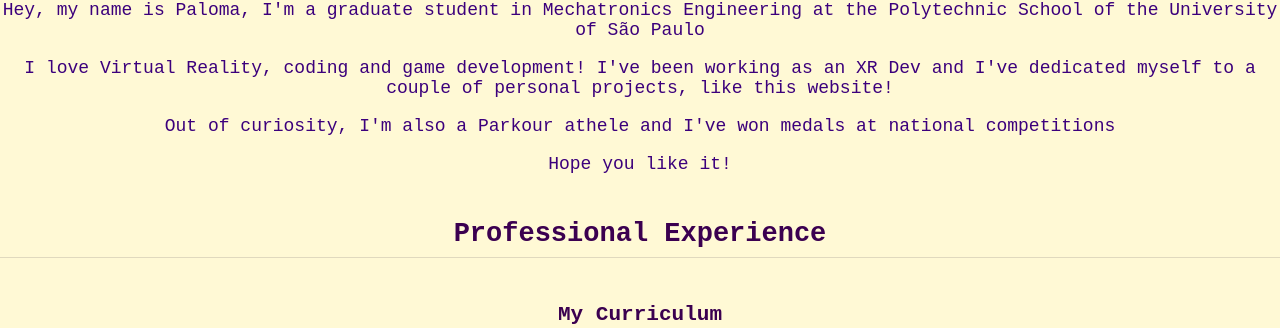
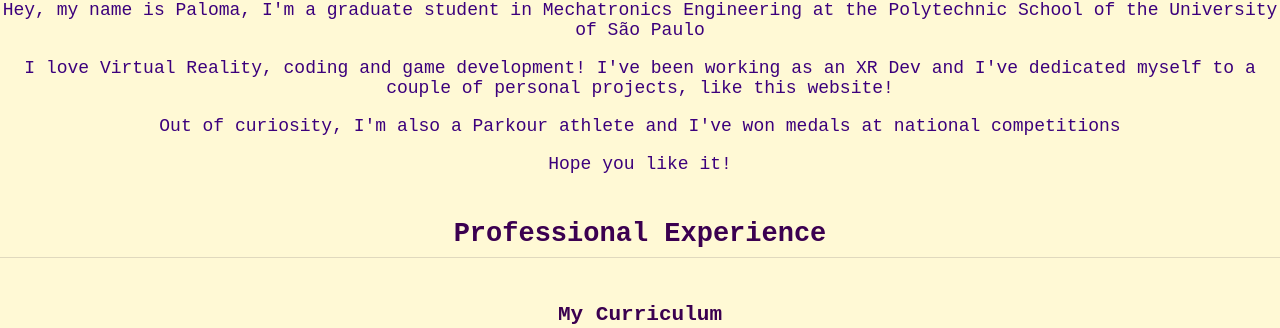
Before and after one commit to palomaspbr/MyWebsite, a Django app: page / in a window 1280 px wide. Shown: the part 139-467 px from the top of the page. Run offline with Django 5.2, Linux system fonts and the light colour scheme; data comes from the database, SQL or seed files in the repository.

Commit message:
change readme

```diff
--- a/core/templates/core/index.html
+++ b/core/templates/core/index.html
@@ -14,7 +14,7 @@
     <section id="introduction">
     <p> Hey, my name is Paloma, I'm a graduate student in Mechatronics Engineering at the Polytechnic School of the University of São Paulo </p>
     <p> I love Virtual Reality, coding and game development! I've been working as an XR Dev and I've dedicated myself to a couple of personal projects, like this website! </p>
-    <p> Out of curiosity, I'm also a Parkour athele and I've won medals at national competitions </p>
+    <p> Out of curiosity, I'm also a Parkour athlete and I've won medals at national competitions </p>
     <p> Hope you like it! </p>
     </section>
 
```
Also changed, not shown: README.md.
